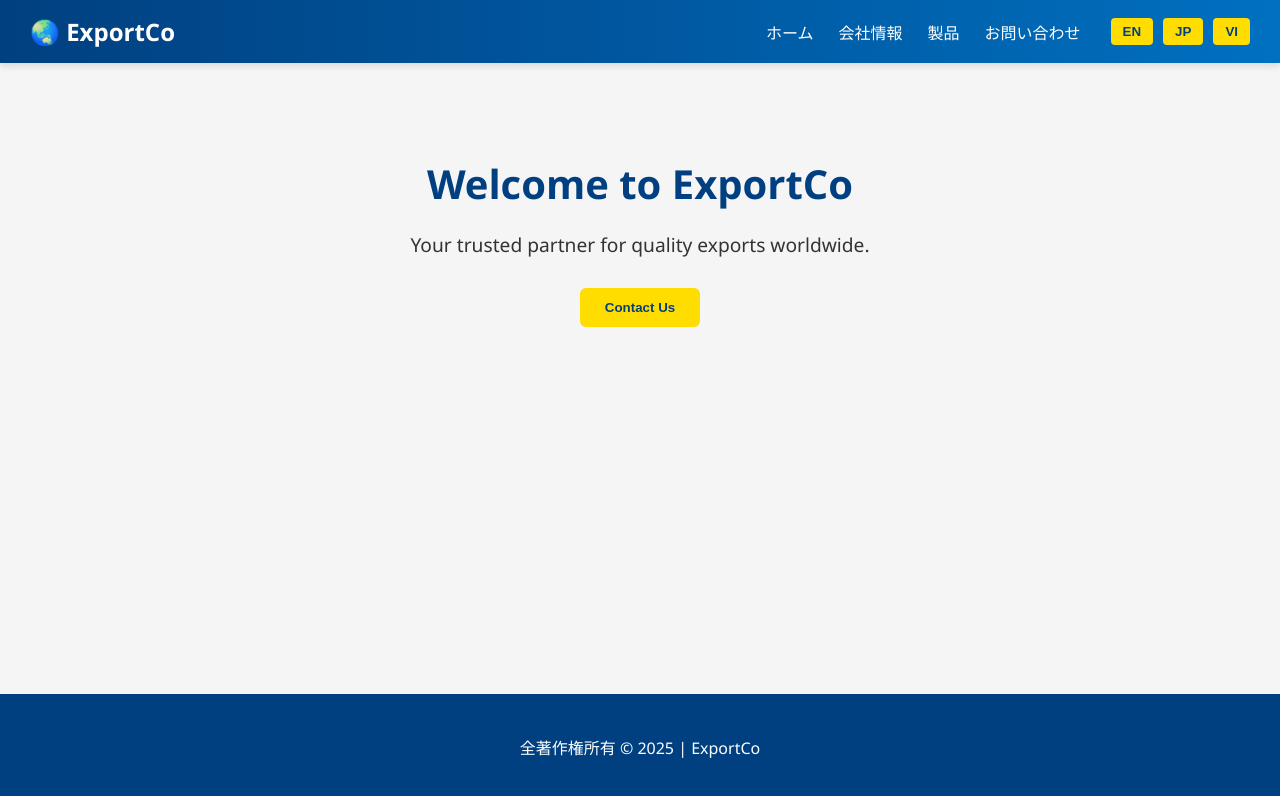
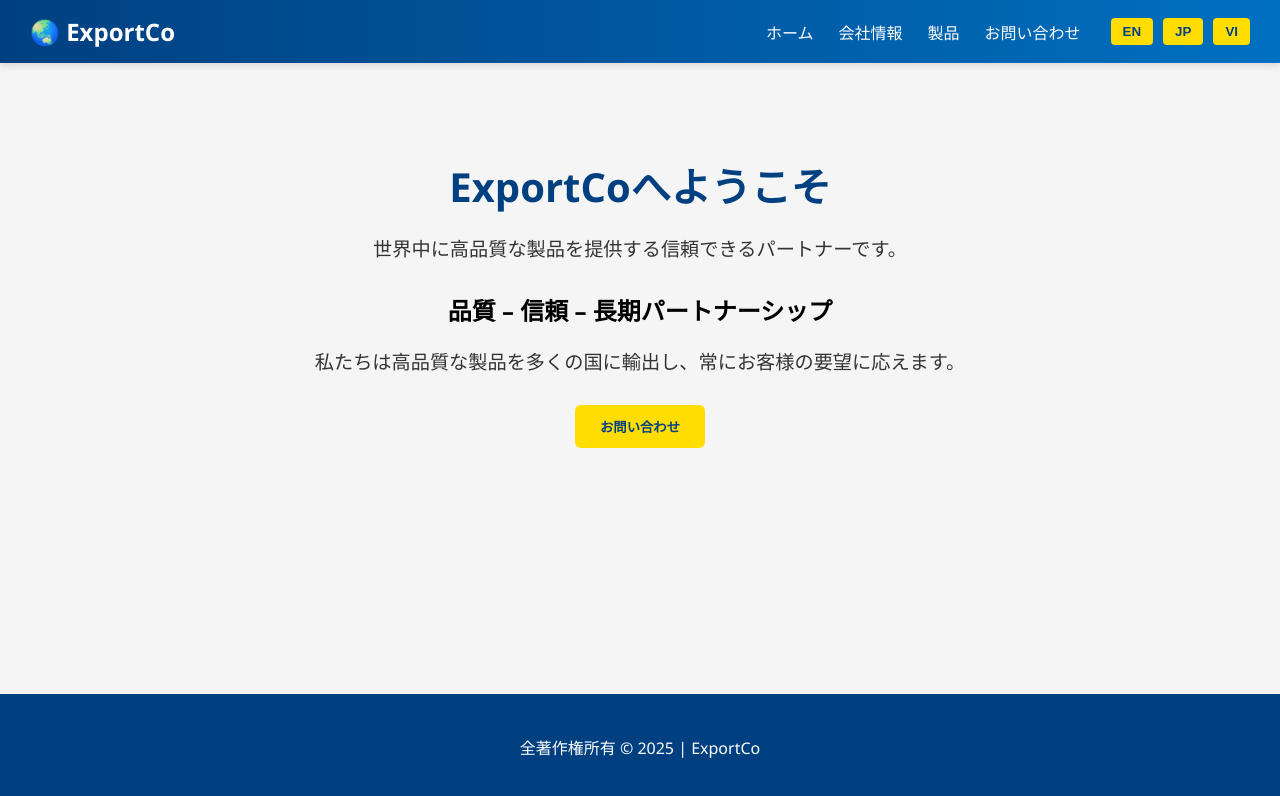
Before and after one commit to sonle9502/export-co, a Vue app in the folder my-vue-app/: page / in a window 1280 px wide. Shown: the top 796 px of the page. Built offline with nearby package versions, Linux system fonts and the light colour scheme.

Commit message:
add multilang for page

```diff
--- a/my-vue-app/src/locales.ts
+++ b/my-vue-app/src/locales.ts
@@ -3,28 +3,85 @@ export default {
   vi: {
     header: { home: "Trang chủ", about: "Về chúng tôi", products: "Sản phẩm", contact: "Liên hệ" },
     footer: { rights: "Bản quyền thuộc về công ty" },
-    body: {
-      welcome: "Chào mừng đến với công ty xuất khẩu của chúng tôi",
-      description: "Chúng tôi cung cấp các sản phẩm chất lượng cao, xuất khẩu ra nhiều quốc gia.",
-      productsTitle: "Sản phẩm của chúng tôi"
+    home: {
+      welcome: "Chào mừng đến với ExportCo",
+      subtitle: "Đối tác tin cậy của bạn cho các xuất khẩu chất lượng trên toàn thế giới.",
+      contactBtn: "Liên hệ",
+      slogan: "Chất lượng – Uy tín – Hợp tác lâu dài",
+      description: "Chúng tôi cung cấp các sản phẩm chất lượng cao, xuất khẩu ra nhiều quốc gia và luôn đáp ứng yêu cầu khách hàng."
+    },
+    about: {
+      title: "Về chúng tôi",
+      description: "ExportCo là công ty xuất khẩu hàng đầu, cung cấp sản phẩm chất lượng cao trên toàn cầu. Chúng tôi kết nối các nhà sản xuất Việt Nam với thị trường quốc tế.",
+      features: [
+        "Sản phẩm chất lượng cao",
+        "Hệ thống logistics tin cậy",
+        "Dịch vụ hướng tới khách hàng",
+        "Chứng nhận ISO"
+      ]
+    },
+    contact: {
+      title: "Liên hệ",
+      description: "Vui lòng liên hệ để biết thêm thông tin hoặc đặt hàng.",
+      email: "info@exportco.com",
+      phone: "+84 123 456 789",
+      address: "123 Đường Xuất khẩu, TP. Hồ Chí Minh, Việt Nam"
     }
   },
   en: {
     header: { home: "Home", about: "About Us", products: "Products", contact: "Contact" },
     footer: { rights: "All rights reserved" },
-    body: {
-      welcome: "Welcome to our export company",
-      description: "We provide high-quality products exported to many countries.",
-      productsTitle: "Our Products"
+    home: {
+      welcome: "Welcome to ExportCo",
+      subtitle: "Your trusted partner for quality exports worldwide.",
+      contactBtn: "Contact Us",
+      slogan: "Quality – Reliability – Long-term Partnership",
+      description: "We provide high-quality products exported to many countries and always meet our customers' requirements."
+    },
+    about: {
+      title: "About Us",
+      description: "ExportCo is a leading export company delivering high-quality products globally. We specialize in connecting Vietnamese manufacturers with international markets.",
+      features: [
+        "High-quality products",
+        "Reliable logistics",
+        "Customer-focused service",
+        "ISO certified"
+      ]
+    },
+    contact: {
+      title: "Contact Us",
+      description: "Feel free to reach out for inquiries or orders.",
+      email: "info@exportco.com",
+      phone: "+84 123 456 789",
+      address: "123 Export Street, Ho Chi Minh City, Vietnam"
     }
   },
   ja: {
     header: { home: "ホーム", about: "会社情報", products: "製品", contact: "お問い合わせ" },
     footer: { rights: "全著作権所有" },
-    body: {
-      welcome: "私たちの輸出会社へようこそ",
-      description: "私たちは高品質な製品を提供し、多くの国に輸出しています。",
-      productsTitle: "私たちの製品"
+    home: {
+      welcome: "ExportCoへようこそ",
+      subtitle: "世界中に高品質な製品を提供する信頼できるパートナーです。",
+      contactBtn: "お問い合わせ",
+      slogan: "品質 – 信頼 – 長期パートナーシップ",
+      description: "私たちは高品質な製品を多くの国に輸出し、常にお客様の要望に応えます。"
+    },
+    about: {
+      title: "会社情報",
+      description: "ExportCoは世界中に高品質な製品を提供する輸出会社です。ベトナムのメーカーを国際市場とつなぐことを専門としています。",
+      features: [
+        "高品質な製品",
+        "信頼できる物流",
+        "顧客重視のサービス",
+        "ISO認証取得"
+      ]
+    },
+    contact: {
+      title: "お問い合わせ",
+      description: "お問い合わせやご注文はこちらまでご連絡ください。",
+      email: "info@exportco.com",
+      phone: "+84 123 456 789",
+      address: "123 エクスポート通り、ホーチミン市、ベトナム"
     }
   }
 }
--- a/my-vue-app/src/pages/About.vue
+++ b/my-vue-app/src/pages/About.vue
@@ -1,18 +1,24 @@
 <template>
   <section class="page about">
-    <h1>About Us</h1>
-    <p>ExportCo is a leading export company delivering high-quality products globally. We specialize in connecting Vietnamese manufacturers with international markets.</p>
+    <h1>{{ about.title }}</h1>
+    <p>{{ about.description }}</p>
     <ul>
-      <li>High-quality products</li>
-      <li>Reliable logistics</li>
-      <li>Customer-focused service</li>
-      <li>ISO certified</li>
+      <li v-for="(item, index) in about.features" :key="index">{{ item }}</li>
     </ul>
   </section>
 </template>
 
 <script>
-export default {}
+import messages from '../locales'
+
+export default {
+  computed: {
+    about() {
+      // lấy array trực tiếp từ messages theo locale hiện tại
+      return messages[this.$i18n.locale].about
+    }
+  }
+}
 </script>
 
 <style scoped>
--- a/my-vue-app/src/pages/Contact.vue
+++ b/my-vue-app/src/pages/Contact.vue
@@ -1,17 +1,25 @@
 <template>
   <section class="page contact">
-    <h1>Contact Us</h1>
-    <p>Feel free to reach out for inquiries or orders.</p>
+    <h1>{{ info.title }}</h1>
+    <p>{{ info.description }}</p>
     <div class="contact-info">
-      <p>Email: <a href="mailto:info@exportco.com">info@exportco.com</a></p>
-      <p>Phone: +84 123 456 789</p>
-      <p>Address: 123 Export Street, Ho Chi Minh City, Vietnam</p>
+      <p>Email: <a :href="`mailto:${info.email}`">{{ info.email }}</a></p>
+      <p>Phone: {{ info.phone }}</p>
+      <p>Address: {{ info.address }}</p>
     </div>
   </section>
 </template>
 
 <script>
-export default {}
+import messages from '../locales'
+
+export default {
+  computed: {
+    info() {
+      return messages[this.$i18n.locale].contact
+    }
+  }
+}
 </script>
 
 <style scoped>
--- a/my-vue-app/src/pages/Home.vue
+++ b/my-vue-app/src/pages/Home.vue
@@ -1,9 +1,11 @@
 <template>
   <section class="page home">
     <div class="hero">
-      <h1>Welcome to ExportCo</h1>
-      <p>Your trusted partner for quality exports worldwide.</p>
-      <button @click="$router.push('/contact')">Contact Us</button>
+      <h1>{{ $t('home.welcome') }}</h1>
+      <p>{{ $t('home.subtitle') }}</p>
+      <h2>{{ $t('home.slogan') }}</h2>
+      <p class="description">{{ $t('home.description') }}</p>
+      <button @click="$router.push('/contact')">{{ $t('home.contactBtn') }}</button>
     </div>
   </section>
 </template>
```
